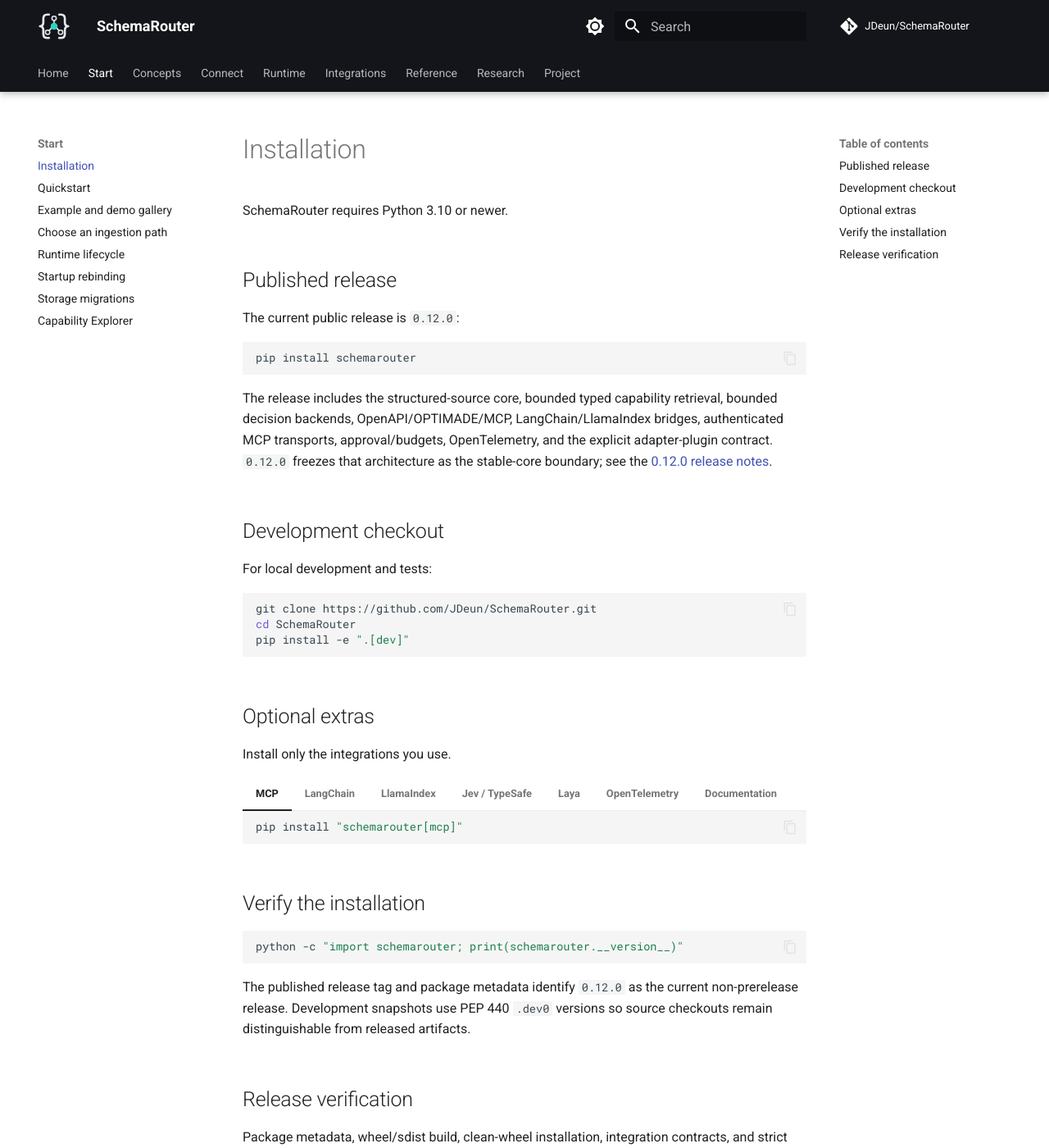
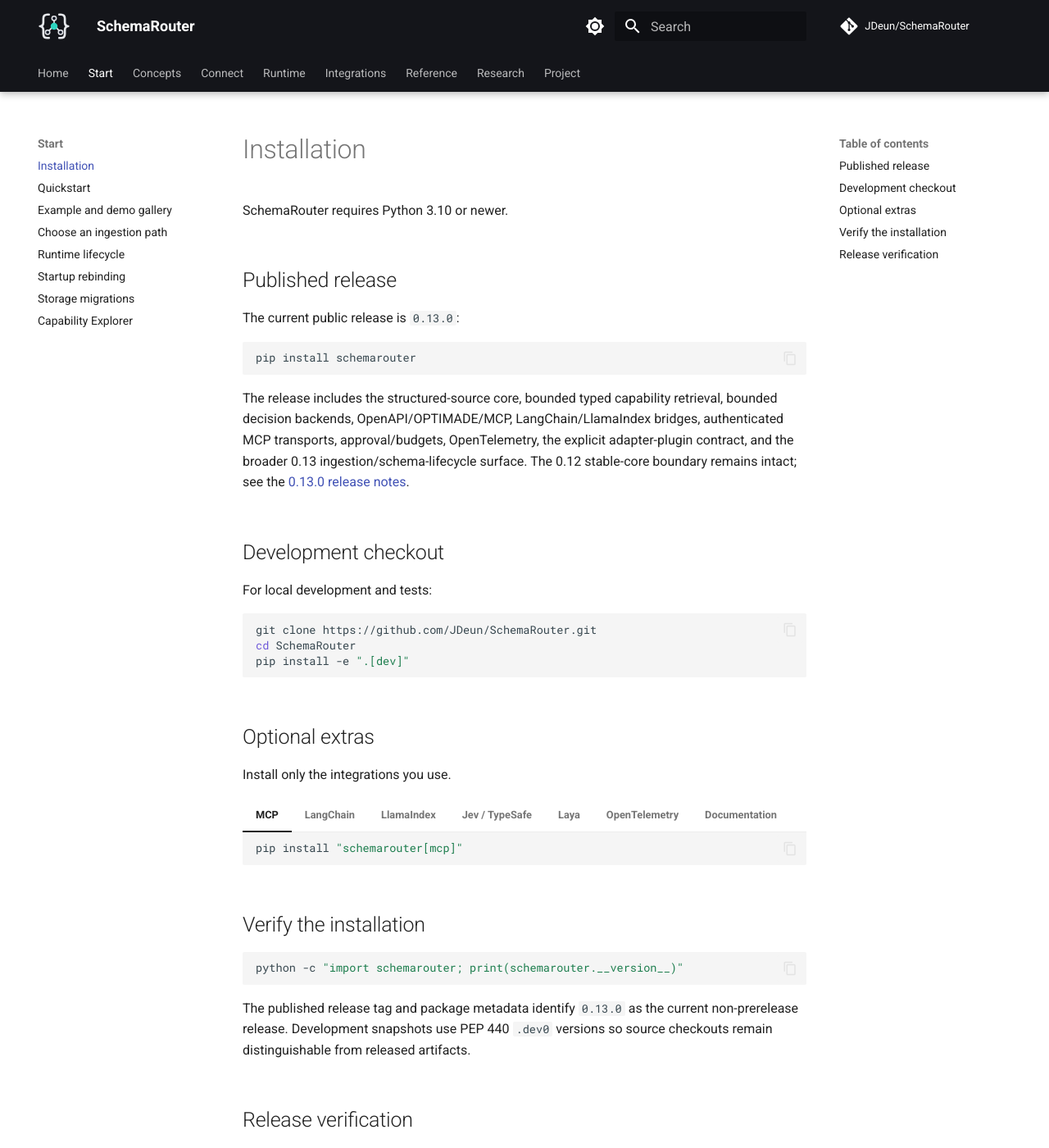
Before and after one commit to JDeun/SchemaRouter, an MkDocs documentation site: the page built from docs/getting-started/installation.md, in a window 1280 px wide and 1400 px high. Shown: the whole window at 82% size. Built offline with MkDocs 1.6.1 and Material for MkDocs 9.7.7, drawn with Linux system fonts in a browser that asks for light colours; comment, search, counter and statistics services are not loaded.

Commit message:
docs: align installation page with 0.13.0

````diff
--- a/docs/getting-started/installation.md
+++ b/docs/getting-started/installation.md
@@ -4,17 +4,16 @@
 
 ## Published release
 
-The current public release is `0.12.0`:
+The current public release is `0.13.0`:
 
 ```bash
 pip install schemarouter
 ```
 
 The release includes the structured-source core, bounded typed capability retrieval, bounded
-decision backends, OpenAPI/OPTIMADE/MCP, LangChain/LlamaIndex bridges, authenticated MCP
-transports, approval/budgets, OpenTelemetry, and the explicit adapter-plugin contract. `0.12.0`
-freezes that architecture as the stable-core boundary; see the
-[0.12.0 release notes](../releases/0.12.0.md).
+decision backends, OpenAPI/OPTIMADE/MCP, LangChain/LlamaIndex bridges, authenticated MCP transports, approval/budgets, OpenTelemetry, the explicit adapter-plugin contract,
+and the broader 0.13 ingestion/schema-lifecycle surface. The 0.12 stable-core boundary remains intact;
+see the [0.13.0 release notes](../releases/0.13.0.md).
 
 ## Development checkout
 
@@ -79,7 +78,7 @@
 python -c "import schemarouter; print(schemarouter.__version__)"
 ```
 
-The published release tag and package metadata identify `0.12.0` as the current non-prerelease
+The published release tag and package metadata identify `0.13.0` as the current non-prerelease
 release. Development snapshots use PEP 440 `.dev0` versions so source checkouts remain
 distinguishable from released artifacts.
 
````
